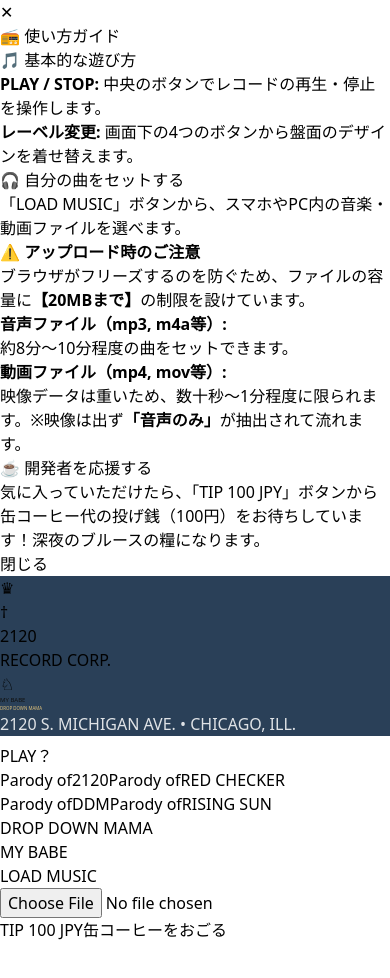
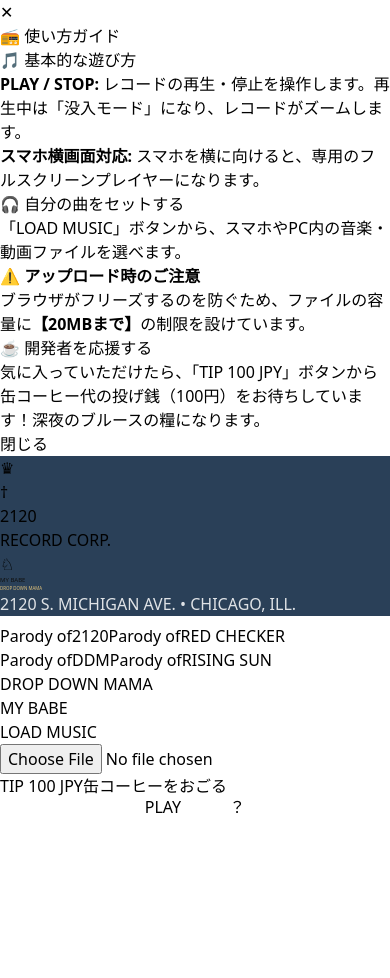
Before and after one commit to naoyuki0315/vintage-vinyl-player, a React (Vite) app: page / in a window 390 px wide. Both pictures are taken after a click on the button "使い方を開く". Shown: the top 978 px of the page. After the commit the page ends 912 px from the top, so only its background shows below. Built offline with nearby package versions, Linux system fonts and the light colour scheme.

Commit message:
Update design for iPhone

```diff
--- a/src/App.tsx
+++ b/src/App.tsx
@@ -1,7 +1,7 @@
 /**
- * Project: Vintage Vinyl Player (v2.6.23)
- * Fix: Increased spindle size by 1.25x (1.1% -> 1.4%)
- * Design: Deep Shadows (0.95) & Conic Reflections (0.35)
+ * Project: Vintage Vinyl Player (v3.0.0 - Immersive Update)
+ * Feature: "Watch Forever" Immersive Mode & Landscape Mobile Layout
+ * Fix: Dynamic scaling, UI fade-out, split floating controls
  */
 
 import React, { useEffect, useRef, useState } from "react";
@@ -112,14 +112,71 @@ export default function App() {
   };
 
   return (
-    <div className="flex flex-col items-center min-h-screen bg-[#050505] text-zinc-400 p-3 md:p-6 font-sans select-none overflow-x-hidden pb-10 relative">
+    <div className="flex flex-col items-center justify-center min-h-screen bg-[#050505] text-zinc-400 p-3 md:p-6 font-sans select-none overflow-x-hidden relative">
+
+      {/* 没入モードと横画面のための専用CSS */}
+      <style>{`
+        .immersive-panel {
+          transition: all 0.8s cubic-bezier(0.4, 0, 0.2, 1);
+        }
+        .immersive-panel.playing {
+          opacity: 0;
+          transform: translateY(20px);
+          pointer-events: none;
+        }
+        .floating-controls {
+          position: fixed;
+          z-index: 50;
+          pointer-events: none;
+          display: flex;
+          align-items: center;
+          justify-content: center;
+          gap: 3rem;
+          bottom: 25px;
+          left: 50%;
+          transform: translateX(-50%);
+          transition: all 0.8s cubic-bezier(0.4, 0, 0.2, 1);
+        }
+        .control-btn {
+          pointer-events: auto;
+        }
+        .record-wrapper {
+          transition: transform 1s cubic-bezier(0.4, 0, 0.2, 1);
+        }
+        .record-wrapper.playing {
+          transform: scale(1.12);
+        }
+
+        /* スマホ横画面（ランドスケープ）時の特別レイアウト */
+        @media screen and (max-height: 500px) and (orientation: landscape) {
+          .floating-controls {
+            top: 50%;
+            bottom: auto;
+            left: 0;
+            width: 100%;
+            transform: translateY(-50%);
+            justify-content: space-between;
+            padding: 0 max(4vw, 20px);
+            gap: 0;
+          }
+          .immersive-panel {
+            display: none !important;
+          }
+          .record-wrapper {
+            margin-bottom: 0 !important;
+          }
+          .record-wrapper.playing {
+            transform: scale(1.2); /* 横画面時はさらにズーム！ */
+          }
+        }
+      `}</style>
 
       {showHelp && (
         <div className="fixed inset-0 z-[100] flex items-center justify-center bg-black/80 backdrop-blur-sm p-4 animate-in fade-in duration-200">
           <div className="bg-zinc-900 border border-zinc-700 rounded-[30px] p-6 w-full max-w-md max-h-[85vh] overflow-y-auto relative shadow-2xl">
             <button
               onClick={() => setShowHelp(false)}
-              className="absolute top-4 right-4 w-8 h-8 flex items-center justify-center rounded-full bg-zinc-800/50 text-zinc-400 hover:text-white hover:bg-zinc-700 transition-all"
+              className="absolute top-4 right-4 w-8 h-8 flex items-center justify-center rounded-full bg-zinc-800/50 text-zinc-400 hover:text-white hover:bg-zinc-700 transition-all pointer-events-auto"
             >
               ✕
             </button>
@@ -133,8 +190,8 @@ export default function App() {
               <div>
                 <h3 className="font-bold text-white border-b border-zinc-800 pb-1.5 mb-2">🎵 基本的な遊び方</h3>
                 <ul className="list-disc pl-4 space-y-1">
-                  <li><strong className="text-zinc-100">PLAY / STOP:</strong> 中央のボタンでレコードの再生・停止を操作します。</li>
-                  <li><strong className="text-zinc-100">レーベル変更:</strong> 画面下の4つのボタンから盤面のデザインを着せ替えます。</li>
+                  <li><strong className="text-zinc-100">PLAY / STOP:</strong> レコードの再生・停止を操作します。再生中は「没入モード」になり、レコードがズームします。</li>
+                  <li><strong className="text-zinc-100">スマホ横画面対応:</strong> スマホを横に向けると、専用のフルスクリーンプレイヤーになります。</li>
                 </ul>
               </div>
 
@@ -144,10 +201,6 @@ export default function App() {
                 <div className="bg-red-500/10 border border-red-500/20 p-3 md:p-4 rounded-2xl text-red-200 shadow-inner">
                   <strong className="text-red-400 block mb-2 text-sm">⚠️ アップロード時のご注意</strong>
                   <p className="mb-2">ブラウザがフリーズするのを防ぐため、ファイルの容量に<strong className="text-white">【20MBまで】</strong>の制限を設けています。</p>
-                  <ul className="list-disc pl-4 space-y-1.5 mt-2">
-                    <li><strong className="text-red-300">音声ファイル（mp3, m4a等）:</strong><br/>約8分〜10分程度の曲をセットできます。</li>
-                    <li><strong className="text-red-300">動画ファイル（mp4, mov等）:</strong><br/>映像データは重いため、数十秒〜1分程度に限られます。※映像は出ず<strong className="text-white">「音声のみ」</strong>が抽出されて流れます。</li>
-                  </ul>
                 </div>
               </div>
 
@@ -160,7 +213,7 @@ export default function App() {
 
             <button
               onClick={() => setShowHelp(false)}
-              className="mt-7 w-full py-3.5 rounded-xl bg-white text-black font-black text-xs tracking-widest uppercase active:scale-95 transition-all shadow-[0_0_20px_rgba(255,255,255,0.2)]"
+              className="mt-7 w-full py-3.5 rounded-xl bg-white text-black font-black text-xs tracking-widest uppercase active:scale-95 transition-all shadow-[0_0_20px_rgba(255,255,255,0.2)] pointer-events-auto"
             >
               閉じる
             </button>
@@ -168,13 +221,32 @@ export default function App() {
         </div>
       )}
 
-      <div className="relative w-[92vw] h-[92vw] max-w-[400px] max-h-[400px] flex items-center justify-center bg-zinc-900 rounded-[40px] md:rounded-[50px] shadow-[0_20px_50px_rgba(0,0,0,0.95)] mt-4 mb-8 border border-white/5 overflow-visible">
+      {/* ★ 独立したフローティングボタン（左にPLAY、右に？が振り分けられます） */}
+      <div className="floating-controls">
+        <button
+          onClick={togglePlay}
+          className={`control-btn w-16 h-16 md:w-20 md:h-20 rounded-full font-black text-[12px] md:text-sm active:scale-95 transition-all duration-300 uppercase tracking-widest shadow-2xl border border-white/10 flex items-center justify-center
+            ${isPlaying ? 'bg-red-500 text-white shadow-[0_0_40px_rgba(239,68,68,0.4)]' : 'bg-zinc-100 text-black hover:bg-white'}
+          `}>
+          {isPlaying ? "STOP" : "PLAY"}
+        </button>
 
-        {/* ★ レコード盤面（回転する部分） */}
+        <button
+          onClick={() => setShowHelp(true)}
+          className="control-btn w-12 h-12 md:w-14 md:h-14 bg-zinc-800/80 backdrop-blur-md border border-zinc-700 rounded-full flex items-center justify-center text-zinc-300 hover:text-white hover:bg-zinc-700 transition-all active:scale-95 shadow-xl"
+          aria-label="使い方を開く"
+        >
+          <span className="text-lg md:text-xl font-black font-sans">？</span>
+        </button>
+      </div>
+
+      {/* レコード全体コンテナ（再生中はクラスでズーム、vmin単位で絶対にはみ出さない設計） */}
+      <div className={`record-wrapper relative w-[88vmin] h-[88vmin] max-w-[420px] max-h-[420px] flex items-center justify-center bg-zinc-900 rounded-[40px] md:rounded-[50px] shadow-[0_20px_50px_rgba(0,0,0,0.95)] mb-[100px] border border-white/5 overflow-visible z-10 ${isPlaying ? 'playing' : ''}`}>
+
+        {/* レコード盤面（回転する部分） */}
         <div ref={discRef} className="absolute w-[88%] h-[88%] rounded-full shadow-[0_0_60px_rgba(0,0,0,1)] flex items-center justify-center overflow-hidden will-change-transform z-10"
           style={{ background: `radial-gradient(circle at center, transparent 37.8%, rgba(0,0,0,0.92) 38.2%, transparent 40%), repeating-radial-gradient(circle at center, #020202 0px, #020202 1px, rgba(255,255,255,0.06) 1.5px, #020202 2px), radial-gradient(circle at center, #2a2a2a 0%, #000 100%)` }}>
 
-          {/* ★ 盤面と一緒に回る「溝のムラ・スレ」レイヤー（マスク半径を1.3倍の24.4%に拡大） */}
           <div className="absolute inset-0 rounded-full opacity-[0.20] pointer-events-none z-10"
                style={{
                  background: "conic-gradient(from 0deg, transparent 0deg, rgba(255,255,255,0.15) 15deg, rgba(0,0,0,0.5) 35deg, transparent 60deg, rgba(255,255,255,0.05) 85deg, rgba(0,0,0,0.4) 110deg, transparent 140deg, rgba(255,255,255,0.1) 170deg, rgba(0,0,0,0.6) 200deg, transparent 230deg, rgba(255,255,255,0.15) 260deg, rgba(0,0,0,0.5) 290deg, transparent 320deg, rgba(255,255,255,0.05) 340deg, transparent 360deg)",
@@ -245,7 +317,7 @@ export default function App() {
           </div>
         </div>
 
-        {/* ★ 1の光：固定された環境光・ハイライト（強さを半分に落とし、マスク半径を1.3倍に拡大） */}
+        {/* 1の光（固定のハイライト） */}
         <div className="absolute w-[88%] h-[88%] rounded-full opacity-[0.45] md:opacity-[0.4] pointer-events-none z-20"
              style={{
                background: "conic-gradient(from 0deg, transparent 9deg, rgba(255,255,255,0.5) 45deg, transparent 81deg, transparent 189deg, rgba(255,255,255,0.5) 225deg, transparent 261deg)",
@@ -253,12 +325,12 @@ export default function App() {
                maskImage: "radial-gradient(circle at center, rgba(0,0,0,0.1) 24.3%, black 24.4%)"
              }} />
 
-        {/* ★ スピンドル（プレイヤーの金属の軸）：回転しないように外側に配置 (サイズを1.1%から1.4%に拡大) */}
+        {/* スピンドル（1.4%に拡大済み） */}
         <div className="absolute w-[1.4%] h-[1.4%] rounded-full bg-gradient-to-br from-zinc-200 to-zinc-500 z-20 shadow-[0_1px_3px_rgba(0,0,0,0.8)] pointer-events-none" />
 
         <div className="absolute w-10 h-10 md:w-11 md:h-11 rounded-full bg-zinc-800 z-20 shadow-xl" style={{ top: "6%", right: "6%" }} />
 
-        {/* ★ アーム：ドロップシャドウ（落ち影）を追加して立体感をアップ */}
+        {/* アーム */}
         <div className="absolute transition-transform duration-1000 z-30 flex items-center justify-end"
           style={{
             top: "10.5%", right: "10.5%", width: "75%", height: "8px",
@@ -271,25 +343,12 @@ export default function App() {
         </div>
       </div>
 
-      <div className="w-full max-w-sm space-y-4 bg-zinc-900/60 p-5 md:p-7 rounded-[35px] border border-white/5 shadow-2xl relative z-40 backdrop-blur-xl">
-
-        <div className="relative flex justify-center items-center h-16">
-          <button onClick={togglePlay} className={`absolute z-10 w-14 h-14 md:w-16 md:h-16 rounded-full font-black text-[10px] active:scale-95 transition-all uppercase tracking-widest shadow-lg ${isPlaying ? 'bg-red-500 text-white' : 'bg-zinc-100 text-black'}`}>
-            {isPlaying ? "STOP" : "PLAY"}
-          </button>
-
-          <button
-            onClick={() => setShowHelp(true)}
-            className="absolute right-2 md:right-4 w-10 h-10 md:w-11 md:h-11 bg-zinc-800 border border-zinc-700 rounded-full flex items-center justify-center text-zinc-300 hover:text-white hover:bg-zinc-700 transition-all active:scale-95 shadow-md"
-            aria-label="使い方を開く"
-          >
-            <span className="text-base md:text-lg font-black font-sans">？</span>
-          </button>
-        </div>
+      {/* ★ 再生中はフェードアウトする設定パネル */}
+      <div className={`immersive-panel w-full max-w-sm space-y-4 bg-zinc-900/60 p-5 md:p-7 rounded-[35px] border border-white/5 shadow-2xl relative z-40 backdrop-blur-xl ${isPlaying ? 'playing' : ''}`}>
 
         <div className="grid grid-cols-2 gap-2">
           {Object.keys(labelStyles).map((style) => (
-            <button key={style} onClick={() => setSelectedLabel(style)} className={`py-2.5 rounded-xl text-[8px] md:text-[9px] font-black border transition-all uppercase tracking-tight flex flex-col items-center justify-center ${selectedLabel === style ? 'bg-white text-black border-white' : 'bg-black/40 text-zinc-600 border-zinc-800'}`}>
+            <button key={style} onClick={() => setSelectedLabel(style)} className={`py-2.5 rounded-xl text-[8px] md:text-[9px] font-black border transition-all uppercase tracking-tight flex flex-col items-center justify-center ${selectedLabel === style ? 'bg-white text-black border-white' : 'bg-black/40 text-zinc-600 border-zinc-800 hover:bg-black/60'}`}>
               <span className="opacity-50 text-[6px] mb-0.5">Parody of</span>
               {style === "2120" ? "2120" : style === "Red-Chkr" ? "RED CHECKER" : style === "Vee-Jay" ? "DDM" : "RISING SUN"}
             </button>
```
